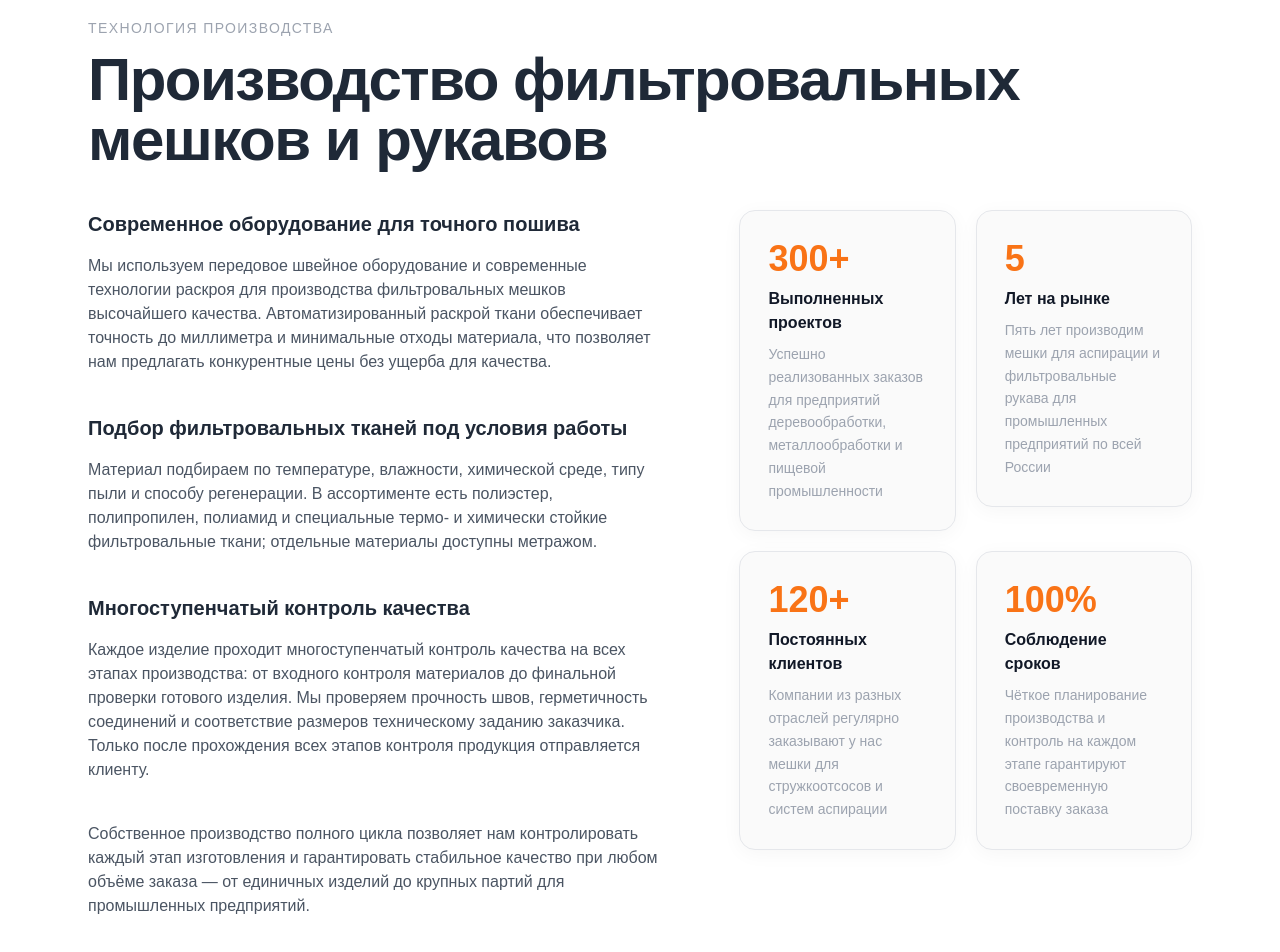
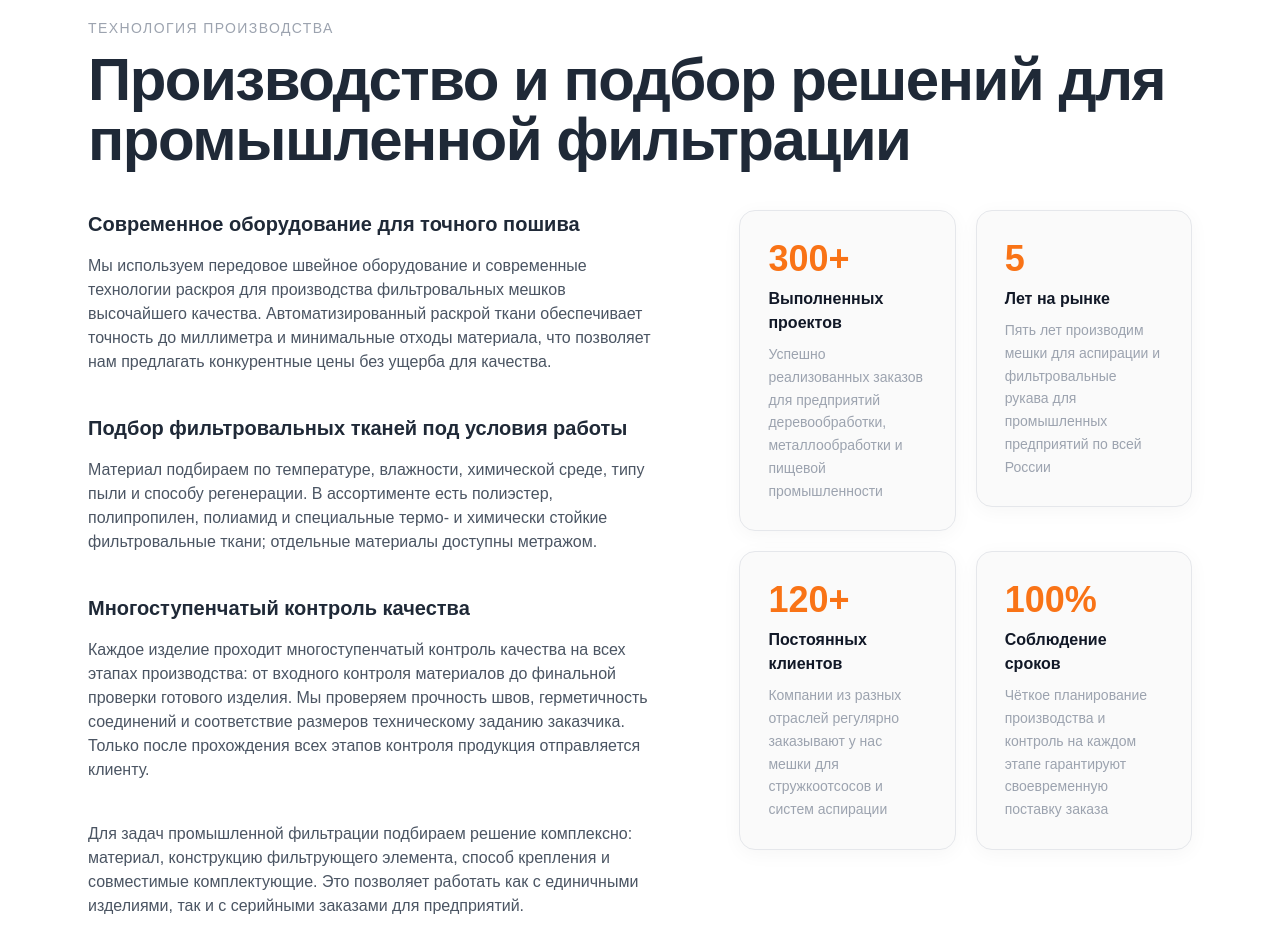
Before and after one commit to karipupkina-ux/filterflow-next, a Next.js app: page / in a window 1280 px wide. Shown: the part 3599-4551 px from the top of the page. Built offline with nearby package versions, Linux system fonts and the light colour scheme.

Commit message:
SEO: broaden technology section

```diff
--- a/app/components/feature/TechnologySection.tsx
+++ b/app/components/feature/TechnologySection.tsx
@@ -12,7 +12,7 @@ export default function TechnologySection() {
 
         {/* Main title */}
         <h2 className="mb-8 text-[32px] font-bold leading-[1.12] tracking-tight text-[#1F2937] sm:text-4xl md:mb-10 md:text-6xl">
-          Производство фильтровальных мешков и рукавов
+          Производство и подбор решений для промышленной фильтрации
         </h2>
 
         <div className="grid lg:grid-cols-[1.2fr_0.9fr] gap-12 items-start">
@@ -45,7 +45,10 @@ export default function TechnologySection() {
             </p>
 
             <p className="text-[15px] leading-relaxed text-gray-600 sm:text-base">
-              Собственное производство полного цикла позволяет нам контролировать каждый этап изготовления и гарантировать стабильное качество при любом объёме заказа — от единичных изделий до крупных партий для промышленных предприятий.
+              Для задач промышленной фильтрации подбираем решение комплексно: материал,
+              конструкцию фильтрующего элемента, способ крепления и совместимые
+              комплектующие. Это позволяет работать как с единичными изделиями, так и с
+              серийными заказами для предприятий.
             </p>
 
           </div>
```
